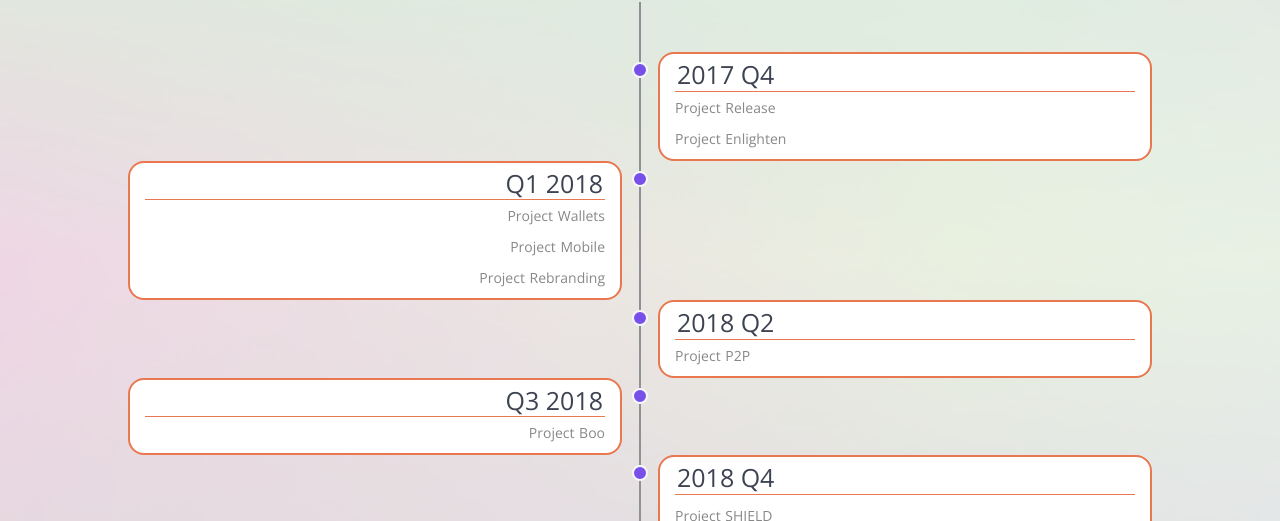
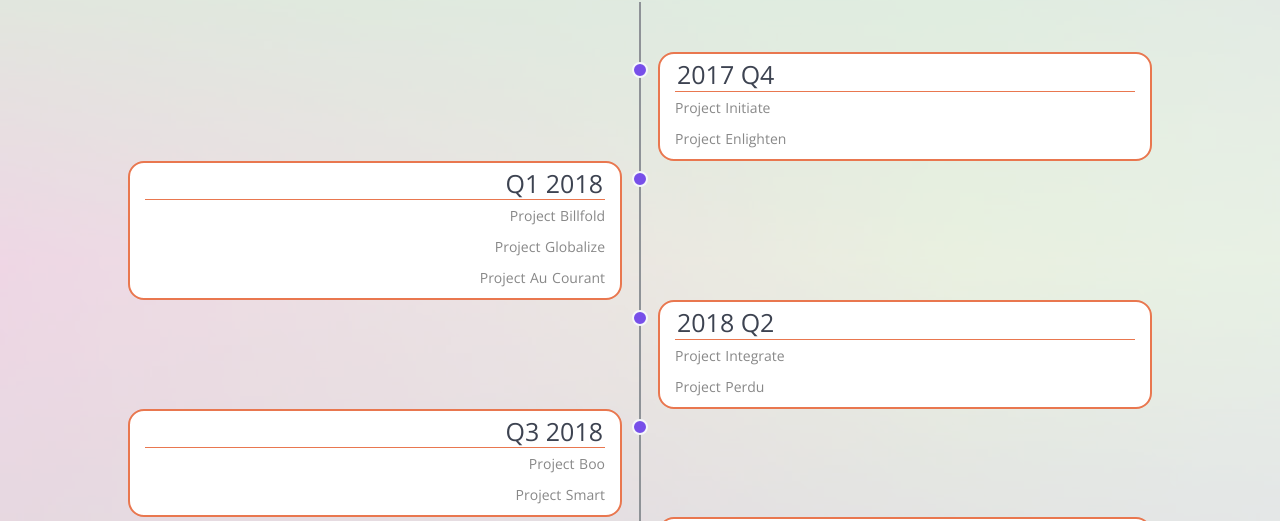
Before and after one commit to xxmds488/ShieldCoin.github.io, a plain HTML site: page Roadmap/index.html in a window 1280 px wide. Shown: the part 279-800 px from the top of the page. Drawn offline with nearby package versions, Linux system fonts and the light colour scheme.

Commit message:
Update index.html

```diff
--- a/Roadmap/index.html
+++ b/Roadmap/index.html
@@ -70,7 +70,7 @@
 							<div class="markerrm"></div>
 							<div class="timeline-contentrm buncomplete">
 								<h3 class="duncomplete">2017 Q4</h3>
-								<p class="nobp">Project Release</p>
+								<p class="nobp">Project Initiate</p>
 								<p class="nobp">Project Enlighten</p>
 							</div>
 						</div>
@@ -78,17 +78,17 @@
 							<div class="markerrm"></div>
 							<div class="timeline-contentrm buncomplete">
 								<h3 class="duncomplete">2018 Q1</h3>
-								<p class="nobp">Project Wallets</p>
-								<p class="nobp">Project Mobile</p>
-								<p class="nobp">Project Rebranding</p>
+								<p class="nobp">Project Billfold</p>
+								<p class="nobp">Project Globalize</p>
+								<p class="nobp">Project Au Courant</p>
 							</div>
 						</div>
 						<div class="timeline-blockrm timeline-block-rightrm">
 							<div class="markerrm"></div>
 							<div class="timeline-contentrm buncomplete">
 								<h3 class="duncomplete">2018 Q2</h3>
-								<p class="nobp">Project P2P</p>
-								<p class="nobp"></p>
+								<p class="nobp">Project Integrate</p>
+								<p class="nobp">Project Perdu</p>
 							</div>
 						</div>
 						<div class="timeline-blockrm timeline-block-leftrm">
@@ -96,6 +96,7 @@
 							<div class="timeline-contentrm buncomplete">
 								<h3 class="duncomplete">2018 Q3</h3>
 								<p class="nobp">Project Boo</p>
+								<p class="nobp">Project Smart</p>
 
 							</div>
 						</div>
@@ -103,7 +104,7 @@
 							<div class="markerrm"></div>
 							<div class="timeline-contentrm buncomplete">
 								<h3 class="duncomplete">2018 Q4</h3>
-								<p class="nobp"></p>
+								<p class="nobp">Project Sharding</p>
 								<p class="nobp">Project SHIELD</p>
 
 							</div>
```
